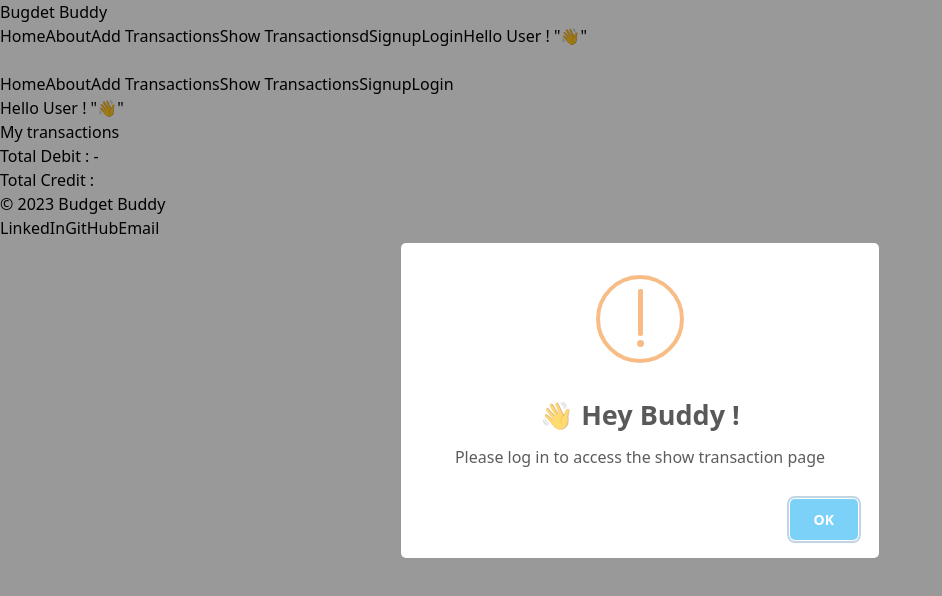
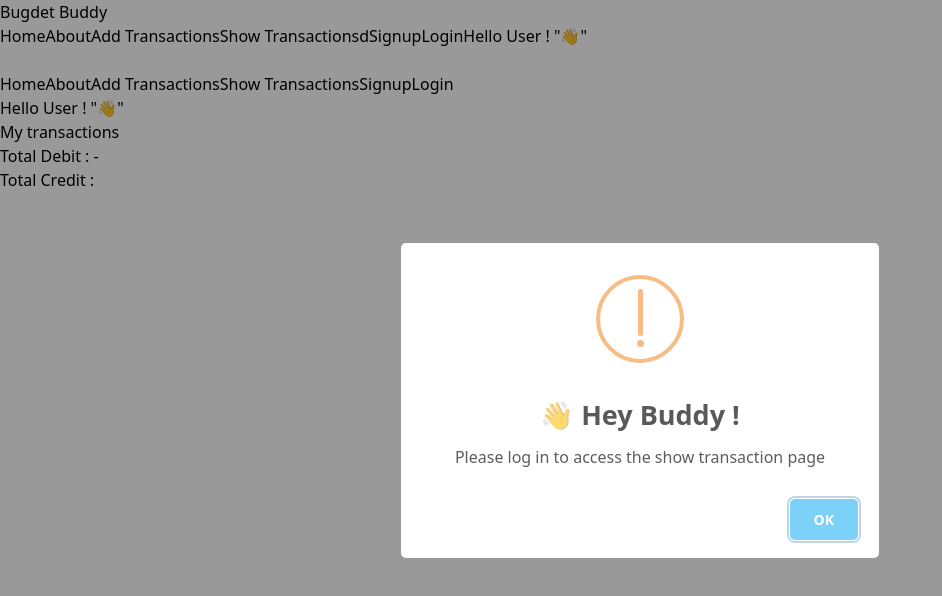
Before and after one commit to saurabhjaykar1603/budget-buddy, a React (Vite) app in the folder client/: page /show_translations in a window 1280 px wide. Shown: the top 596 px of the page, without its empty margins (0-942 px from the left). Built offline with nearby package versions, Linux system fonts and the light colour scheme.

Commit message:
ref : footer css

```diff
--- a/client/src/views/ShowTransaction/ShowTransaction.css
+++ b/client/src/views/ShowTransaction/ShowTransaction.css
@@ -0,0 +1,7 @@
+.footer {
+  position: fixed;
+  bottom: -90px;
+  width: 100%;
+  background-color: #fff; /* Adjust the background color as needed */
+  border-top: 1px solid #ddd; /* Add a border at the top of the footer */
+}
--- a/client/src/views/ShowTransaction/ShowTransaction.jsx
+++ b/client/src/views/ShowTransaction/ShowTransaction.jsx
@@ -120,7 +120,7 @@ function ShowTransaction() {
           <div className="p-3 " key={i}>
             <div
               data-aos="zoom-in"
-              className="transaction-card  border-2 my-3 lg:w-3/6 md:w-4/5  mx-auto p-4 py-6 rounded-md relative"
+              className="transaction-card  border-2 my-1 lg:w-3/6 md:w-4/5  mx-auto p-4 py-6 rounded-md relative"
               style={{ boxShadow: "3px 3px 2px rgba(0, 0, 0, 0.3)" }}
             >
               <p className=" lg:text-base sm:text-base, mt-5 lg:mt-0">
@@ -200,7 +200,7 @@ function ShowTransaction() {
           </div>
         );
       })}
-      <div className="mt-10">
+      <div className="footer">
         <Footer />
       </div>
     </div>
```
